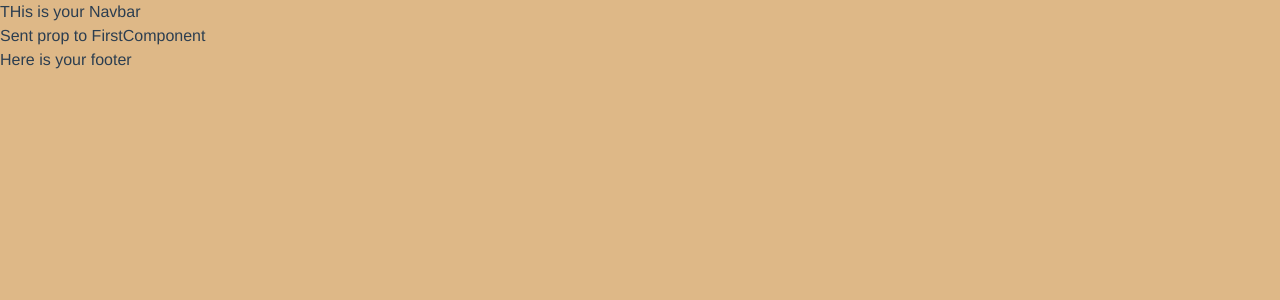
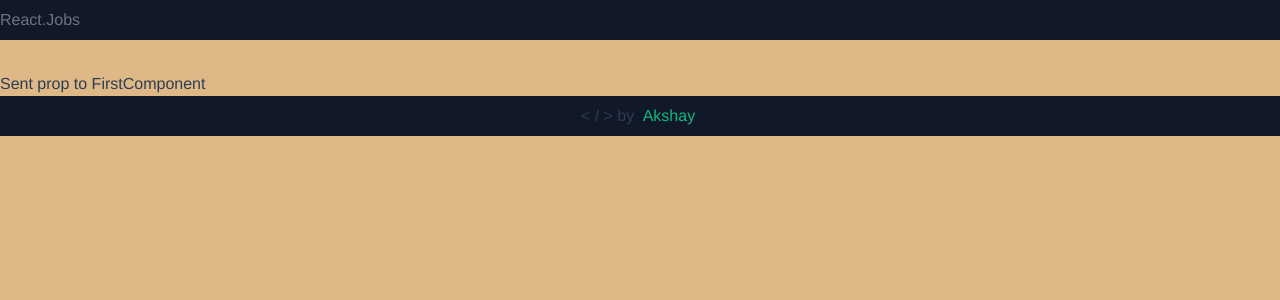
Before and after one commit to akshay-rajput/HackerEarth-HiringChallenge, a Vue app: page / in a window 1280 px wide. Shown: the top 300 px of the page. Built offline with nearby package versions, Linux system fonts and the light colour scheme.

Commit message:
Add header and footer

```diff
--- a/src/components/TheFooter.vue
+++ b/src/components/TheFooter.vue
@@ -1,7 +1,10 @@
 <template>
-  <div class="">
-      Here is your footer
-  </div>
+  <footer class="text-center bg-gray-900 py-2">
+    <div class="container mx-auto">
+      &lt; / &gt; by
+      <a href="https://akshayr.netlify.app" class="mx-1 text-green-500 hover:text-yellow-500" rel="noopener" target="_blank">Akshay</a>
+    </div>
+  </footer>
 </template>
 
 <script>
--- a/src/components/TheNavbar.vue
+++ b/src/components/TheNavbar.vue
@@ -1,7 +1,7 @@
 <template>
-  <nav class="">
-      <div class="">
-          THis is your Navbar
+  <nav class="navbar mb-8 bg-gray-900">
+      <div class="py-2 container mx-auto ">
+        <router-link class="text-gray-500 hover:text-blue-700 hover:text-xl" tag="a" to="/">React.Jobs</router-link>
       </div>
   </nav>
 </template>
@@ -12,6 +12,8 @@ export default {
 }
 </script>
 
-<style>
-
+<style lang="scss" scoped>
+  // .navbar a{
+  //   background: #333;
+  // }
 </style>
```
